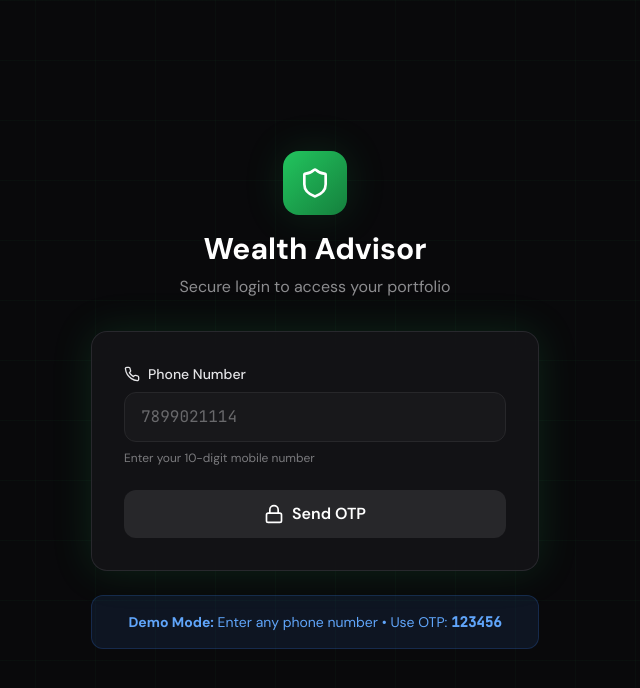
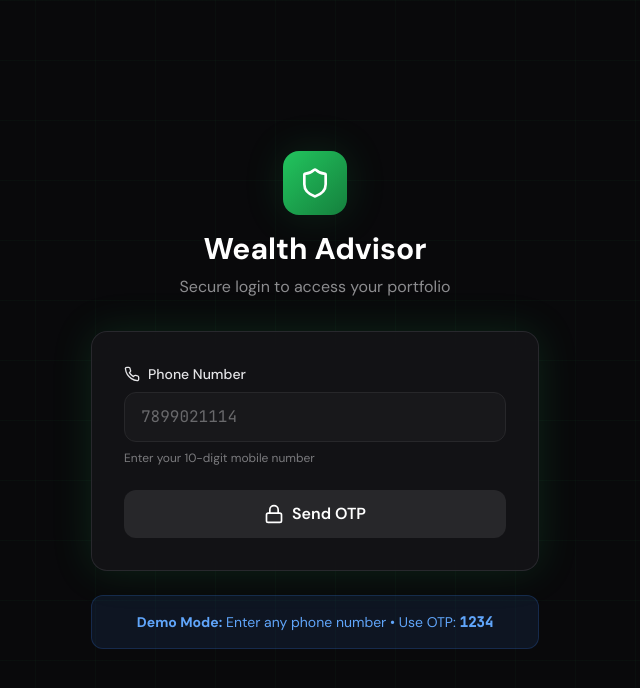
Before and after one commit to hmadan24/wealth-advisor, a React (Vite) app in the folder frontend/: page / in a window 1280 px wide. Shown: the top 688 px of the page, without its empty margins (325-965 px from the left). Built offline with nearby package versions, Linux system fonts and the light colour scheme; a web font is replaced by a local one.

Commit message:
Change OTP from 123456 to 1234

```diff
--- a/frontend/src/components/Login.jsx
+++ b/frontend/src/components/Login.jsx
@@ -206,7 +206,7 @@ function Login({ onLogin }) {
         {/* Demo mode info */}
         <div className="mt-6 p-4 rounded-xl bg-blue-500/10 border border-blue-500/20">
           <p className="text-sm text-blue-400 text-center">
-            <strong>Demo Mode:</strong> Enter any phone number • Use OTP: <span className="font-mono font-bold">123456</span>
+            <strong>Demo Mode:</strong> Enter any phone number • Use OTP: <span className="font-mono font-bold">1234</span>
           </p>
         </div>
       </div>
```
Also changed, not shown: 1 other file (tests, documents, lock files or other folders).
